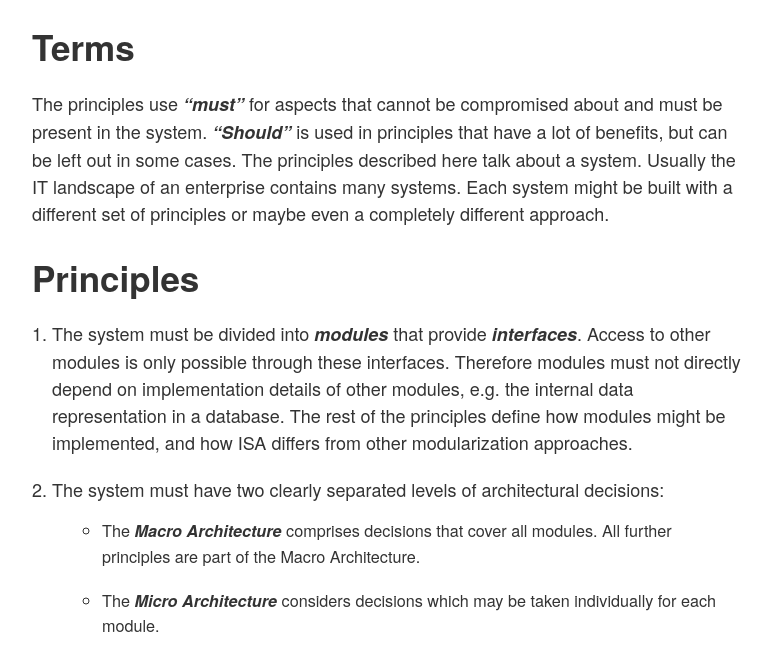
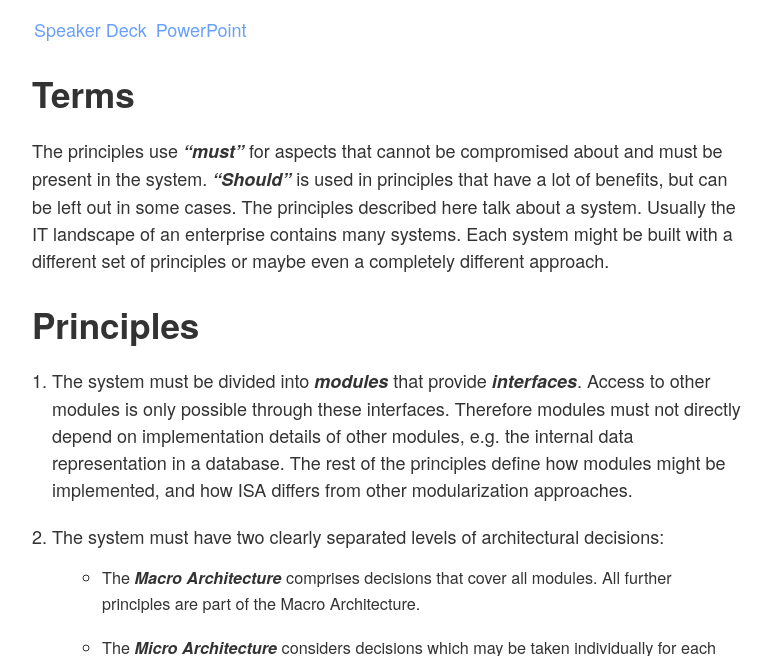
Before and after one commit to ISA-Principles/isa-principles.org, a Jekyll site: the page built from index.md, in a window 1280 px wide and 900 px high, scrolled down 678 px, cut to the strip 244-900 px from the top of the window. Shown: the whole strip, without its empty margins (128-899 px from the left). Built offline with Jekyll 4.4.1, drawn with Linux system fonts in a browser that asks for light colours.

Commit message:
Make link to presentation more prominent

```diff
--- a/index.md
+++ b/index.md
@@ -18,6 +18,8 @@ avoided and the promised benefits of microservices are achieved.
 However, ISA principles don't always apply - see the [FAQ](https://isa-principles.org/faq.html#is-isa-finally-the-silver-bullet-we-have-all-been-waiting-for) for details.
 
 <script async class="speakerdeck-embed" data-id="bfc13f5bca9141668ff6fbe603137216" data-ratio="1.33333333333333" src="//speakerdeck.com/assets/embed.js"></script>
+
+[Speaker Deck](https://speakerdeck.com/isaprinciples/isa-principles) [PowerPoint](./slidedeck/ISA.pptx)
 
 ## Terms
 
```
